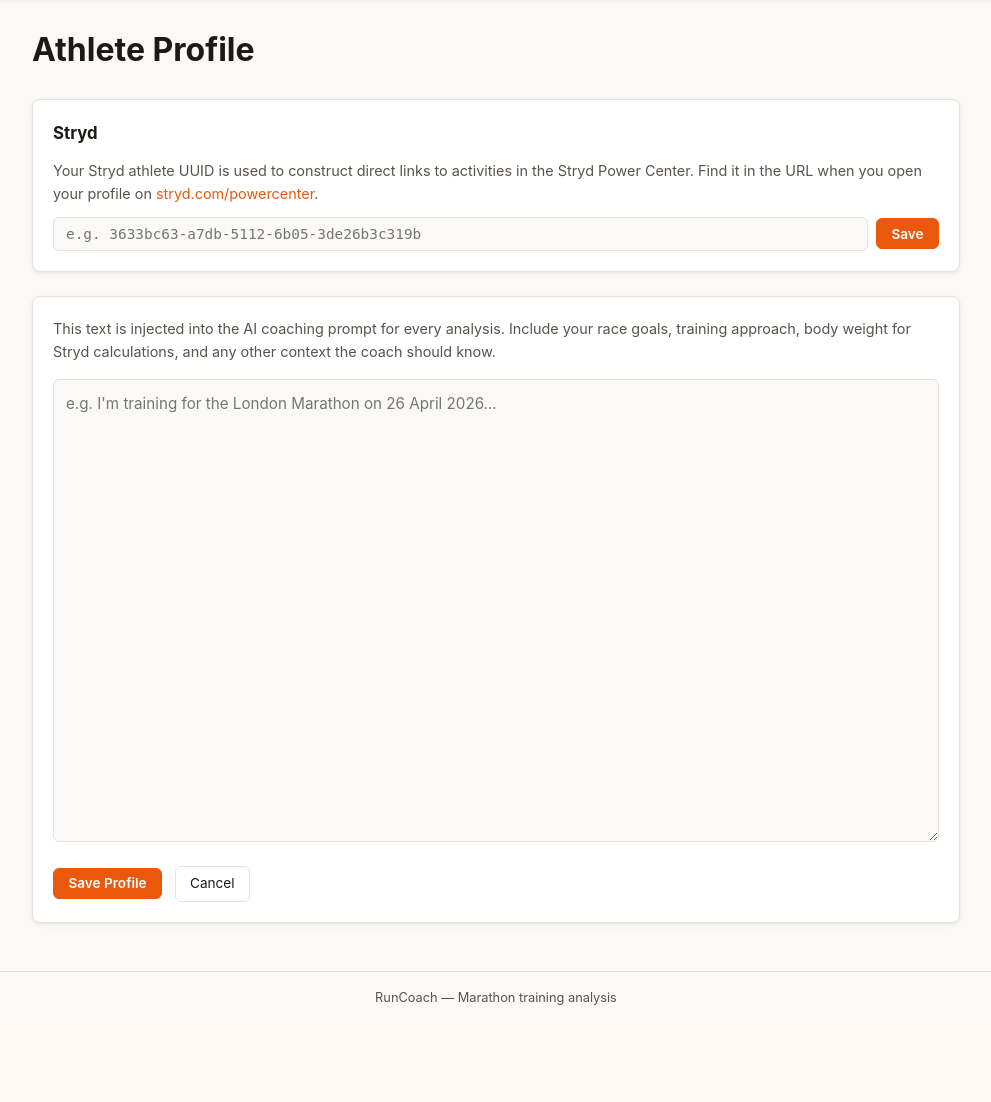
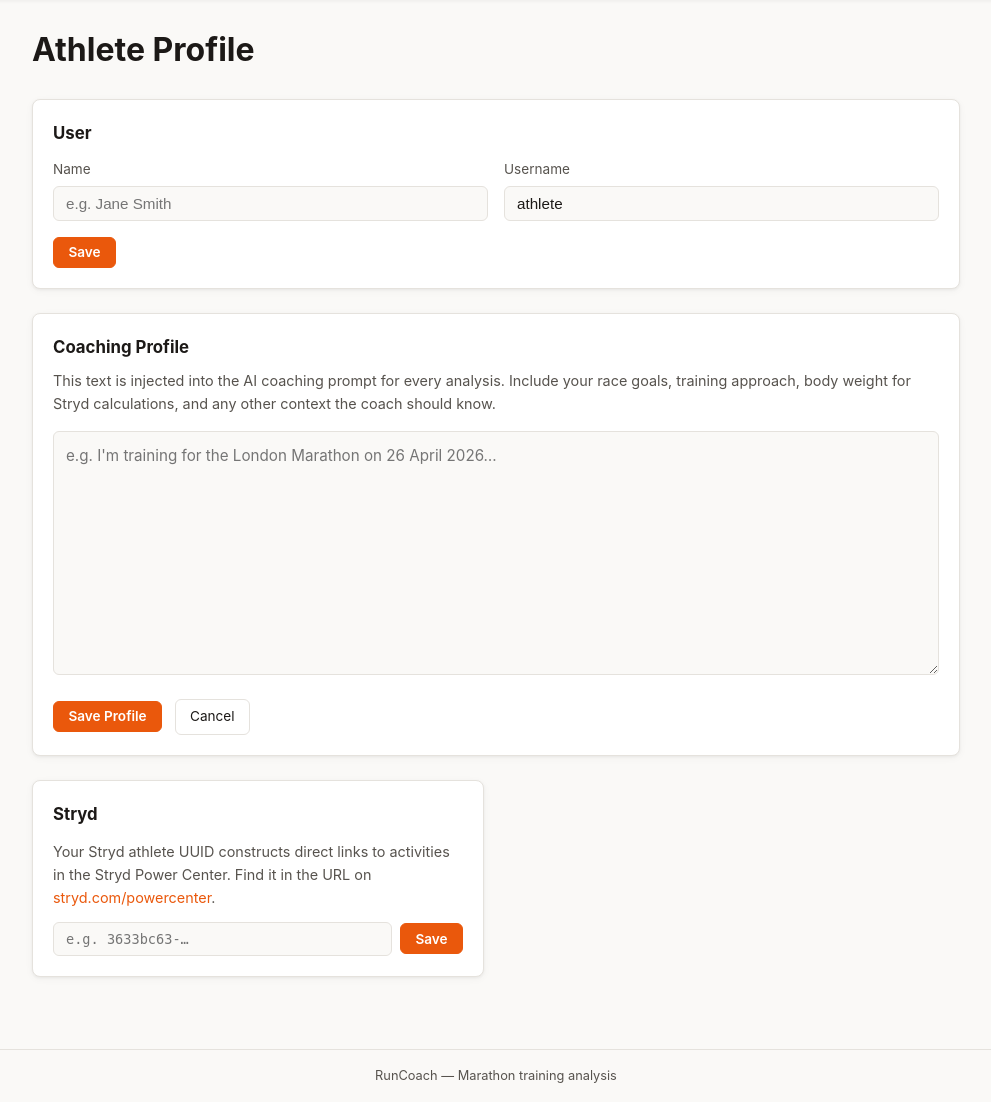
Before and after one commit to comicmuse/fitparser, a Flask app: page /athlete-profile in a window 1280 px wide. Shown: the part 62-1164 px from the top of the page, without its empty margins (144-1135 px from the left). Before the commit the page ends 1067 px from the top, so only its background shows below. Run offline with Flask 3, Linux system fonts and the light colour scheme; the visitor is signed in with stand-in values (Sample User, id 1); data comes from the database, SQL or seed files in the repository; some libraries are stand-ins or nearby versions.

Commit message:
feat: add name/username fields to Athlete Profile; reorganise page layout
- Add display_name column to users table (migration)
- New DB methods: get_display_name, update_user_info
- New POST route /athlete-profile/user-info to save name and username
- Reorder page: User card (top), Coaching Profile (second, rows 18→9), Stryd + Strava side-by-side at bottom

Co-Authored-By: Claude Sonnet 4.6 <noreply@anthropic.com>

```diff
--- a/runcoach/db.py
+++ b/runcoach/db.py
@@ -226,6 +226,8 @@ class RunCoachDB:
             ]:
                 if col not in user_columns:
                     conn.execute(f"ALTER TABLE users ADD COLUMN {col} {col_type}")
+            if "display_name" not in user_columns:
+                conn.execute("ALTER TABLE users ADD COLUMN display_name TEXT")
             if "athlete_profile" not in user_columns:
                 conn.execute("ALTER TABLE users ADD COLUMN athlete_profile TEXT")
                 # Seed from coach_profile.txt if the default user exists and profile is null
@@ -714,6 +716,22 @@ class RunCoachDB:
                 (profile_text, user_id),
             )
 
+    def get_display_name(self, user_id: int) -> str:
+        """Return the display name for a user (empty string if not set)."""
+        with self._connect() as conn:
+            row = conn.execute(
+                "SELECT display_name FROM users WHERE id = ?", (user_id,)
+            ).fetchone()
+        return row[0] if row and row[0] else ""
+
+    def update_user_info(self, user_id: int, display_name: str, username: str) -> None:
+        """Update the display name and login username for a user."""
+        with self._connect() as conn:
+            conn.execute(
+                "UPDATE users SET display_name = ?, username = ? WHERE id = ?",
+                (display_name, username, user_id),
+            )
+
     def get_default_user_id(self) -> int | None:
         """Return the ID of the first (default) user, or None if no users exist."""
         with self._connect() as conn:
--- a/runcoach/web/routes.py
+++ b/runcoach/web/routes.py
@@ -563,6 +563,9 @@ def athlete_profile():
     user_id = db.get_default_user_id()
     profile = db.get_athlete_profile(user_id) if user_id else ""
     stryd_athlete_id = db.get_stryd_athlete_id(user_id) if user_id else None
+    display_name = db.get_display_name(user_id) if user_id else ""
+    user_row = db.get_user_by_id(user_id) if user_id else None
+    username = user_row["username"] if user_row else ""
     strava_connected = bool(
         user_id and db.get_strava_tokens(user_id)
     ) if config.strava_client_id else False
@@ -575,6 +578,8 @@ def athlete_profile():
     return render_template(
         "athlete_profile.html",
         profile=profile,
+        display_name=display_name,
+        username=username,
         stryd_athlete_id=stryd_athlete_id,
         strava_connected=strava_connected,
         strava_athlete_id=strava_athlete_id,
@@ -612,6 +617,30 @@ def stryd_athlete_id_save():
     stryd_id = request.form.get("stryd_athlete_id", "").strip()
     db.update_stryd_athlete_id(user_id, stryd_id)
     flash("Stryd athlete ID saved.")
+    return redirect(url_for("main.athlete_profile"))
+
+
+@bp.route("/athlete-profile/user-info", methods=["POST"])
+@_login_required
+def user_info_save():
+    """Save the athlete's display name and login username."""
+    db = _db()
+    user_id = db.get_default_user_id()
+    if user_id is None:
+        flash("No user account found.")
+        return redirect(url_for("main.athlete_profile"))
+    display_name = request.form.get("display_name", "").strip()
+    new_username = request.form.get("username", "").strip()
+    if not new_username:
+        flash("Username cannot be empty.")
+        return redirect(url_for("main.athlete_profile"))
+    # Check if new username conflicts with another user
+    existing = db.get_user_by_username(new_username)
+    if existing and existing["id"] != user_id:
+        flash("That username is already taken.")
+        return redirect(url_for("main.athlete_profile"))
+    db.update_user_info(user_id, display_name, new_username)
+    flash("User info saved.")
     return redirect(url_for("main.athlete_profile"))
 
 
--- a/runcoach/web/templates/athlete_profile.html
+++ b/runcoach/web/templates/athlete_profile.html
@@ -5,11 +5,85 @@
 {% block content %}
 <h1 style="margin-bottom:1.5rem;">Athlete Profile</h1>
 
+{# ── 1. User info ── #}
 <div class="card" style="margin-bottom:1.5rem;">
+  <h2 style="font-size:1.05rem;margin-bottom:0.75rem;">User</h2>
+  <form method="post" action="{{ url_for('main.user_info_save') }}">
+    <input type="hidden" name="csrf_token" value="{{ csrf_token() }}">
+    <div style="display:grid;grid-template-columns:1fr 1fr;gap:1rem;margin-bottom:1rem;">
+      <div>
+        <label for="display_name" style="display:block;font-size:0.85rem;color:var(--fg-muted);margin-bottom:0.35rem;">Name</label>
+        <input
+          type="text"
+          name="display_name"
+          id="display_name"
+          value="{{ display_name or '' }}"
+          placeholder="e.g. Jane Smith"
+          style="width:100%;background:var(--bg);color:var(--fg);border:1px solid var(--border);border-radius:6px;padding:0.5rem 0.75rem;font-size:0.95rem;box-sizing:border-box;"
+        >
+      </div>
+      <div>
+        <label for="username" style="display:block;font-size:0.85rem;color:var(--fg-muted);margin-bottom:0.35rem;">Username</label>
+        <input
+          type="text"
+          name="username"
+          id="username"
+          value="{{ username or '' }}"
+          placeholder="e.g. janesmith"
+          autocomplete="username"
+          style="width:100%;background:var(--bg);color:var(--fg);border:1px solid var(--border);border-radius:6px;padding:0.5rem 0.75rem;font-size:0.95rem;box-sizing:border-box;"
+        >
+      </div>
+    </div>
+    <button type="submit" class="btn btn-primary">Save</button>
+  </form>
+</div>
+
+{# ── 2. Coaching profile ── #}
+<div class="card" style="margin-bottom:1.5rem;">
+  <h2 style="font-size:1.05rem;margin-bottom:0.5rem;">Coaching Profile</h2>
+  <p style="color:var(--fg-muted);margin-bottom:1rem;font-size:0.9rem;">
+    This text is injected into the AI coaching prompt for every analysis. Include your
+    race goals, training approach, body weight for Stryd calculations, and any other
+    context the coach should know.
+  </p>
+
+  <form method="post" action="{{ url_for('main.athlete_profile_save') }}">
+    <input type="hidden" name="csrf_token" value="{{ csrf_token() }}">
+    <div style="margin-bottom:1rem;">
+      <textarea
+        name="profile"
+        id="profile"
+        rows="9"
+        style="
+          width:100%;
+          background:var(--bg);
+          color:var(--fg);
+          border:1px solid var(--border);
+          border-radius:6px;
+          padding:0.75rem;
+          font-family:inherit;
+          font-size:0.95rem;
+          line-height:1.6;
+          resize:vertical;
+        "
+        placeholder="e.g. I'm training for the London Marathon on 26 April 2026…"
+      >{{ profile }}</textarea>
+    </div>
+    <button type="submit" class="btn btn-primary">Save Profile</button>
+    <a href="{{ url_for('main.index') }}" class="btn" style="margin-left:0.5rem;">Cancel</a>
+  </form>
+</div>
+
+{# ── 3. Stryd + Strava side by side ── #}
+<div style="display:grid;grid-template-columns:1fr 1fr;gap:1.5rem;align-items:start;">
+
+  {# Stryd card #}
+  <div class="card">
     <h2 style="font-size:1.05rem;margin-bottom:0.75rem;">Stryd</h2>
     <p style="color:var(--fg-muted);font-size:0.9rem;margin-bottom:0.75rem;">
-    Your Stryd athlete UUID is used to construct direct links to activities in the Stryd Power Center.
-    Find it in the URL when you open your profile on <a href="https://www.stryd.com/powercenter" target="_blank" rel="noopener">stryd.com/powercenter</a>.
+      Your Stryd athlete UUID constructs direct links to activities in the Stryd Power Center.
+      Find it in the URL on <a href="https://www.stryd.com/powercenter" target="_blank" rel="noopener">stryd.com/powercenter</a>.
     </p>
     <form method="post" action="{{ url_for('main.stryd_athlete_id_save') }}">
       <input type="hidden" name="csrf_token" value="{{ csrf_token() }}">
@@ -18,16 +92,17 @@
           type="text"
           name="stryd_athlete_id"
           value="{{ stryd_athlete_id or '' }}"
-        placeholder="e.g. 3633bc63-a7db-5112-6b05-3de26b3c319b"
-        style="flex:1;min-width:260px;background:var(--bg);color:var(--fg);border:1px solid var(--border);border-radius:6px;padding:0.5rem 0.75rem;font-family:monospace;font-size:0.9rem;"
+          placeholder="e.g. 3633bc63-…"
+          style="flex:1;min-width:0;background:var(--bg);color:var(--fg);border:1px solid var(--border);border-radius:6px;padding:0.5rem 0.75rem;font-family:monospace;font-size:0.85rem;"
         >
         <button type="submit" class="btn btn-primary">Save</button>
       </div>
     </form>
   </div>
 
+  {# Strava card (only shown when Strava is configured) #}
   {% if strava_enabled %}
-<div class="card" style="margin-bottom:1.5rem;">
+  <div class="card">
     <div style="display:flex;align-items:center;gap:0.75rem;margin-bottom:0.75rem;">
       <svg width="22" height="22" viewBox="0 0 24 24" fill="#fc4c02" aria-hidden="true"><path d="M15.387 17.944l-2.089-4.116h-3.065L15.387 24l5.15-10.172h-3.066m-7.008-5.599l2.836 5.598h4.172L10.463 0l-7 13.828h4.169"/></svg>
       <h2 style="margin:0;font-size:1.05rem;">Strava</h2>
@@ -68,39 +143,10 @@
       </a>
     {% endif %}
   </div>
+  {% else %}
+  {# Strava not configured — empty cell keeps grid balanced #}
+  <div></div>
   {% endif %}
 
-<div class="card">
-  <p style="color:var(--fg-muted);margin-bottom:1rem;font-size:0.9rem;">
-    This text is injected into the AI coaching prompt for every analysis. Include your
-    race goals, training approach, body weight for Stryd calculations, and any other
-    context the coach should know.
-  </p>
-
-  <form method="post" action="{{ url_for('main.athlete_profile_save') }}">
-    <input type="hidden" name="csrf_token" value="{{ csrf_token() }}">
-    <div style="margin-bottom:1rem;">
-      <textarea
-        name="profile"
-        id="profile"
-        rows="18"
-        style="
-          width:100%;
-          background:var(--bg);
-          color:var(--fg);
-          border:1px solid var(--border);
-          border-radius:6px;
-          padding:0.75rem;
-          font-family:inherit;
-          font-size:0.95rem;
-          line-height:1.6;
-          resize:vertical;
-        "
-        placeholder="e.g. I'm training for the London Marathon on 26 April 2026…"
-      >{{ profile }}</textarea>
-    </div>
-    <button type="submit" class="btn btn-primary">Save Profile</button>
-    <a href="{{ url_for('main.index') }}" class="btn" style="margin-left:0.5rem;">Cancel</a>
-  </form>
 </div>
 {% endblock %}
```
Lines whose indentation alone changed are shown as unchanged.
